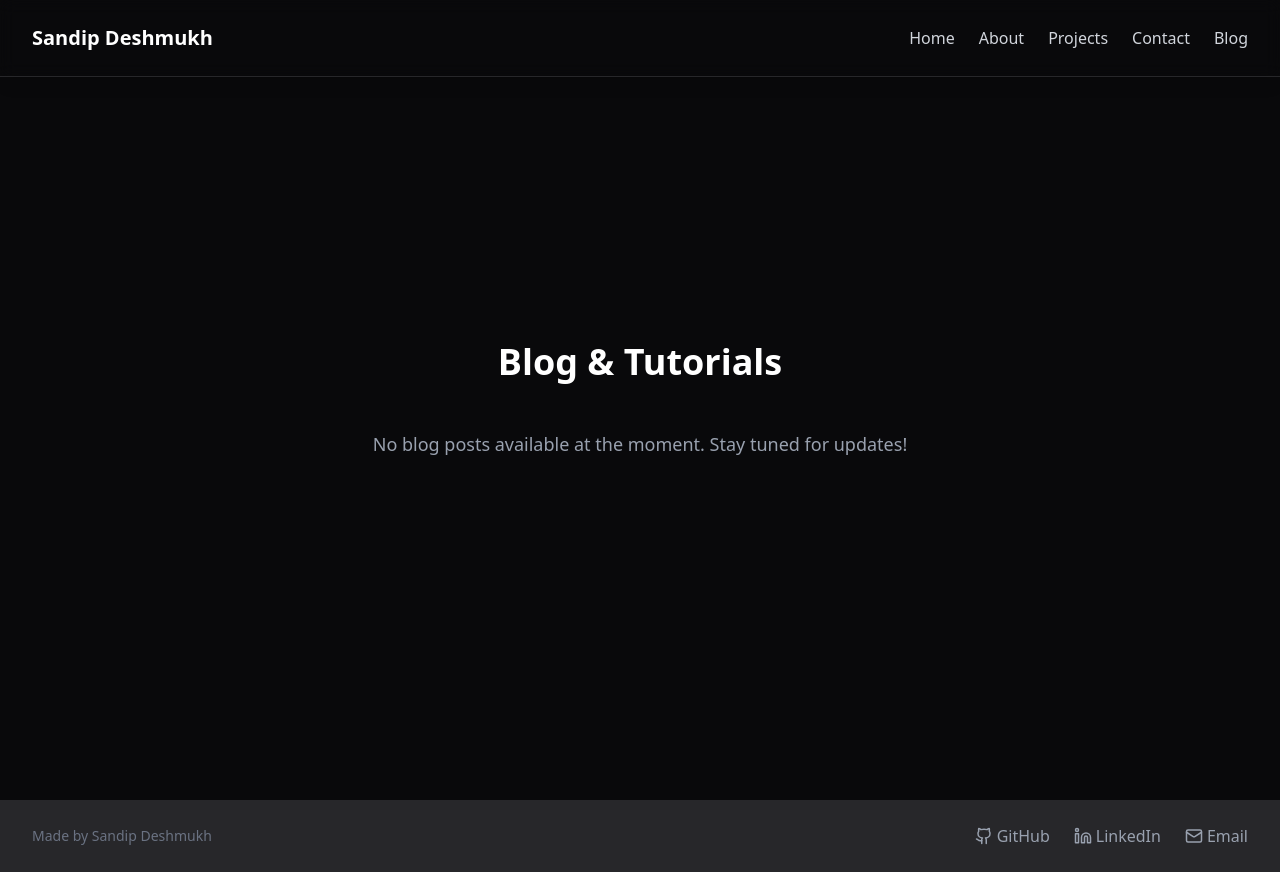
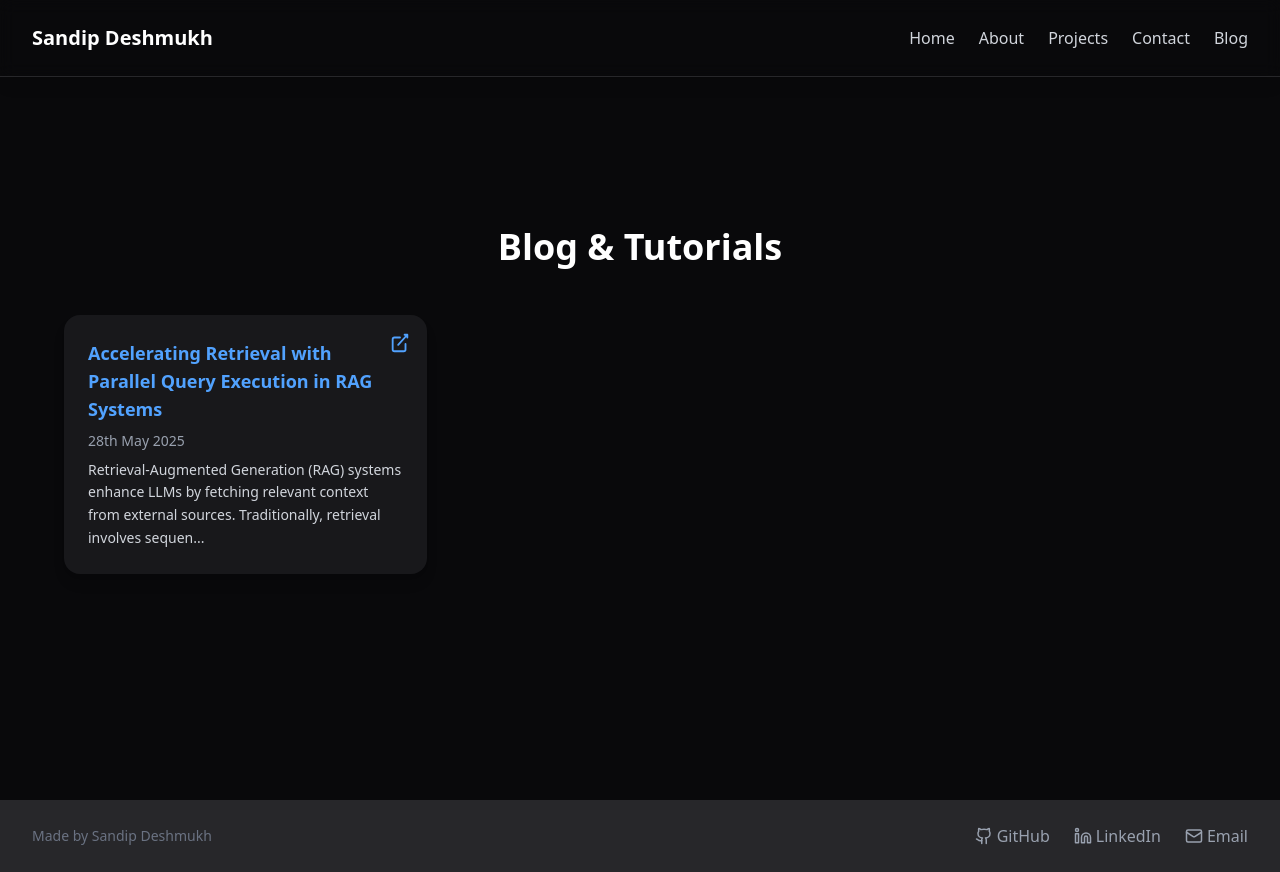
Before and after one commit to sandipdeshmukh77/Portfolio, a React (Vite) app: page /blog in a window 1280 px wide. Built offline with nearby package versions, Linux system fonts and the light colour scheme.

Commit message:
new article added

```diff
--- a/src/components/Blog.tsx
+++ b/src/components/Blog.tsx
@@ -1,5 +1,8 @@
+// Blog.tsx
 import React from "react";
 import { motion } from "framer-motion";
+import data from "../data/DB";
+import type { BlogEntry } from "../data/DB";
 
 type BlogPost = {
     title: string;
@@ -8,10 +11,13 @@ type BlogPost = {
     link: string;
 };
 
-const posts: BlogPost[] = [
-];
+const posts: BlogPost[] = data.blogs.map((blog: BlogEntry) => ({
+    title: blog.title,
+    summary: blog.content.slice(0, 150) + "...",
+    date: blog.date,
+    link: blog.link || "#",
+}));
 
-// Animation variants
 const cardVariants = {
     hidden: { opacity: 0, y: 30 },
     visible: (i: number) => ({
@@ -27,7 +33,10 @@ const cardVariants = {
 
 const Blog: React.FC = () => {
     return (
-        <section id="blog" className="bg-[hsl(240_10%_3.9%)] text-white py-20 px-4">
+        <section
+            id="blog"
+            className="bg-[hsl(240_10%_3.9%)] text-white py-20 px-4"
+        >
             <div className="max-w-6xl mx-auto">
                 <h2 className="text-3xl sm:text-4xl font-bold text-center mb-12">
                     Blog & Tutorials
@@ -40,23 +49,55 @@ const Blog: React.FC = () => {
                 ) : (
                     <div className="grid gap-8 md:grid-cols-2 lg:grid-cols-3">
                         {posts.map((post, idx) => (
-                            <motion.a
+                            <motion.div
                                 key={idx}
-                                href={post.link}
-                                target="_blank"
-                                rel="noopener noreferrer"
-                                className="block bg-[hsl(240_5.9%_10%)] p-6 rounded-2xl shadow-lg hover:shadow-blue-500/20 transition-transform hover:scale-[1.03]"
                                 initial="hidden"
                                 animate="visible"
                                 variants={cardVariants}
                                 custom={idx}
                             >
-                                <h3 className="text-lg font-semibold text-blue-400 mb-2">
-                                    {post.title}
-                                </h3>
-                                <p className="text-sm text-gray-400 mb-2">{post.date}</p>
-                                <p className="text-sm text-gray-300 leading-relaxed">{post.summary}</p>
-                            </motion.a>
+                                <a
+                                    href={post.link}
+                                    target="_blank"
+                                    rel="noopener noreferrer"
+                                    className="block bg-[hsl(240_5.9%_10%)] p-6 rounded-2xl shadow-lg hover:shadow-blue-500/20 transition-transform hover:scale-[1.03] h-full relative"
+                                >
+                                    {/* External link icon at top right */}
+                                    <span
+                                        className="absolute top-4 right-4 text-blue-400"
+                                        title="External link"
+                                        aria-label="External link"
+                                    >
+                                        <svg
+                                            xmlns="http://www.w3.org/2000/svg"
+                                            width="22"
+                                            height="22"
+                                            fill="none"
+                                            viewBox="0 0 24 24"
+                                            stroke="currentColor"
+                                            strokeWidth={2}
+                                            className="inline-block align-text-bottom"
+                                        >
+                                            <path
+                                                strokeLinecap="round"
+                                                strokeLinejoin="round"
+                                                d="M18 13v6a2 2 0 0 1-2 2H6a2 2 0 0 1-2-2V8a2 2 0 0 1 2-2h6m5-3h3m0 0v3m0-3L10 14"
+                                            />
+                                        </svg>
+                                    </span>
+                                    <div className="flex items-center mb-2">
+                                        <h3 className="text-lg font-semibold text-blue-400">
+                                            {post.title}
+                                        </h3>
+                                    </div>
+                                    <p className="text-sm text-gray-400 mb-2">
+                                        {post.date}
+                                    </p>
+                                    <p className="text-sm text-gray-300 leading-relaxed">
+                                        {post.summary}
+                                    </p>
+                                </a>
+                            </motion.div>
                         ))}
                     </div>
                 )}
--- /dev/null
+++ b/src/data/DB.tsx
@@ -0,0 +1,24 @@
+export interface BlogEntry {
+    id: number;
+    title: string;
+    content: string;
+    author: string;
+    date: string;
+    link?: string;
+}
+
+const data: { blogs: BlogEntry[] } = {
+    blogs: [
+        {
+            id: 1,
+            title: "Accelerating Retrieval with Parallel Query Execution in RAG Systems",
+            content:
+                "Retrieval-Augmented Generation (RAG) systems enhance LLMs by fetching relevant context from external sources. Traditionally, retrieval involves sequentially querying multiple sources, which can be slow. Parallel query execution accelerates this by sending queries to all sources simultaneously and aggregating the results. This approach reduces latency and improves user experience, especially when integrating multiple vector databases or search APIs. Key considerations include handling inconsistent response times, merging results, and managing rate limits. Implementing parallel retrieval can be achieved using async programming patterns in languages like Python or JavaScript. Overall, parallel query execution is a practical optimization for scalable and responsive RAG applications.",
+            author: "Sandip Deshmukh",
+            date: "28th May 2025",
+            link: "https://sandipdeshmukh.hashnode.dev/accelerating-retrieval-with-parallel-query-execution-in-rag-systems",
+        },
+    ],
+};
+
+export default data;
```
